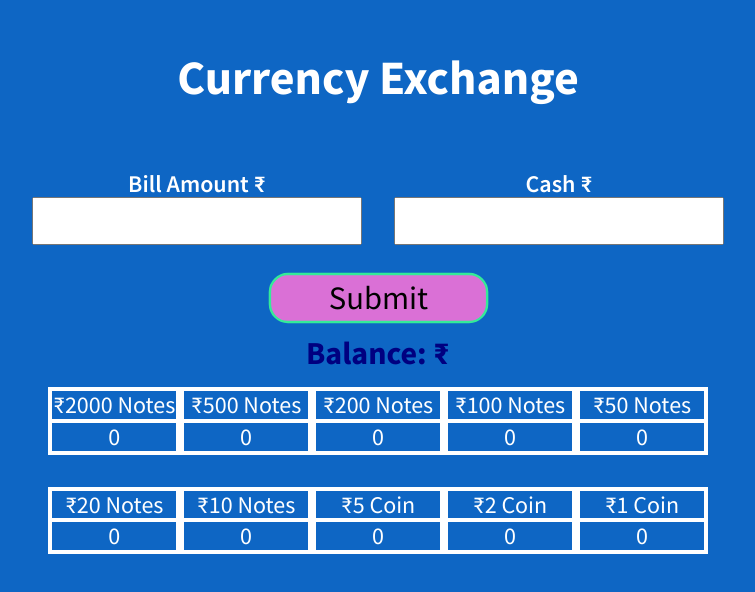
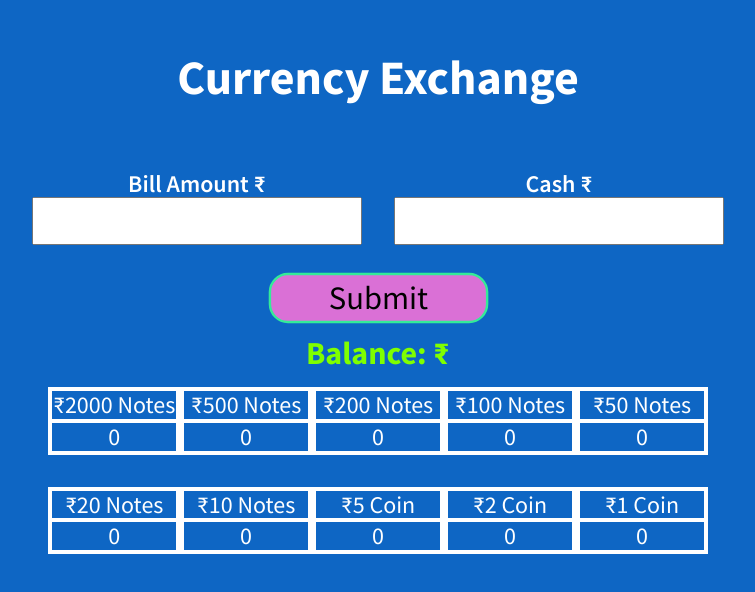
Before and after one commit to sachinsingh24/Cash-change-counter, a plain HTML site: page index.html in a window 1280 px wide. Shown: the part 106-698 px from the top of the page, without its empty margins (262-1017 px from the left). Drawn offline with nearby package versions, Linux system fonts and the light colour scheme.

Commit message:
changed color for balance

```diff
--- a/style/style.css
+++ b/style/style.css
@@ -79,7 +79,7 @@ input {
 h4 {
   font-size: 2rem;
   margin-top: 1rem;
-  color:navy;
+  color:chartreuse;
 }
 .hightlight {
   color: lightgreen;
```
